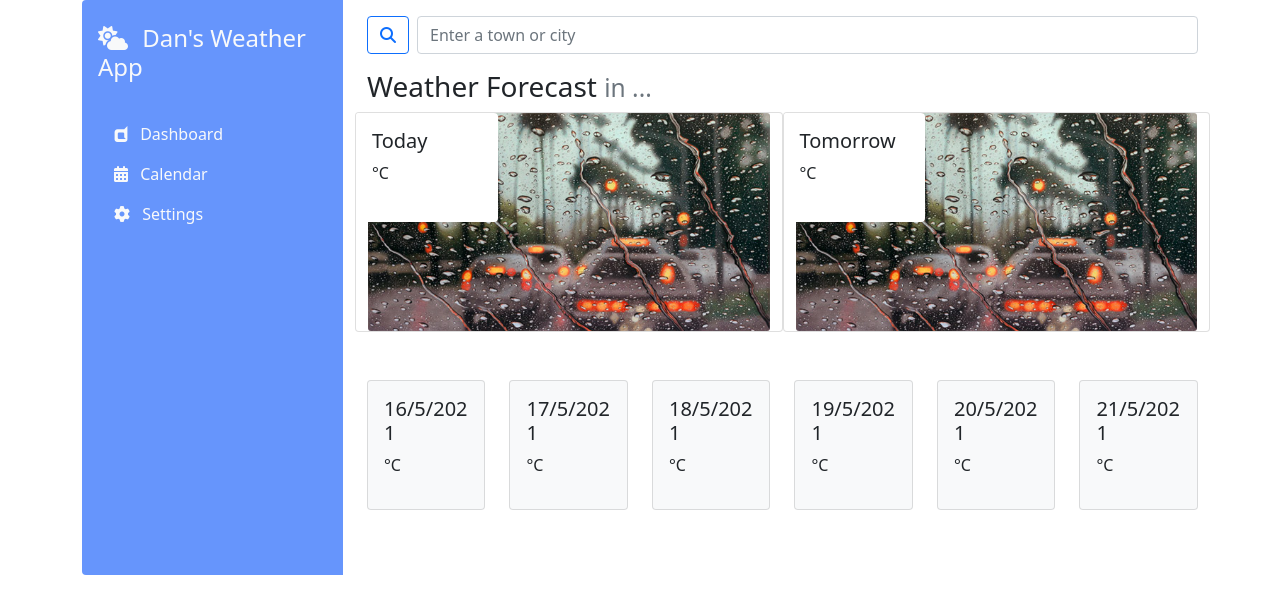
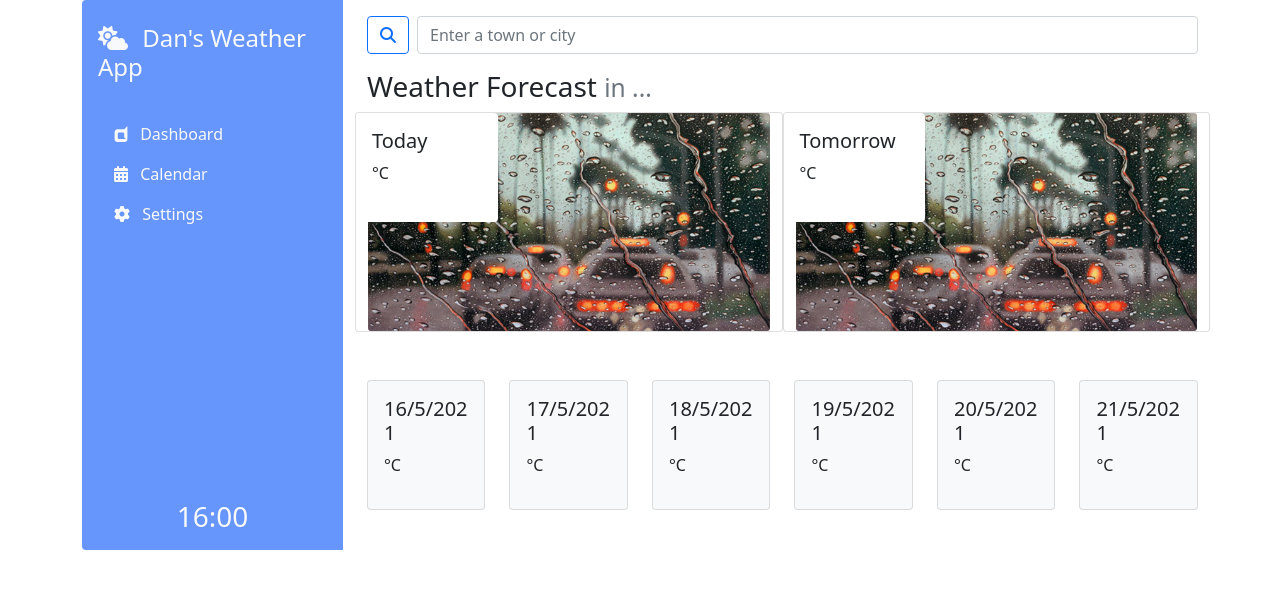
Before and after one commit to DanLi14/Weather-App, a plain HTML site: page index.html in a window 1280 px wide. Drawn offline with nearby package versions, Linux system fonts and the light colour scheme.

Commit message:
Added a basic/prototype localtime feature.

```diff
--- a/index.html
+++ b/index.html
@@ -24,7 +24,7 @@
     <div class="container">
       <div class="row">
         <div class="col-md-4 col-lg-3">
-          <ul class="nav flex-column rounded-start" style="background-color: #6695fc; height: 575px;">
+          <ul class="nav flex-column rounded-start" style="background-color: #6695fc; height: 550px;">
             <li class="nav-item">
               <h4 class="nav-link active text-light mt-3"><i class="fas fa-cloud-sun me-2"></i> Dan's Weather App</h4>
             </li>
@@ -36,6 +36,9 @@
             </li>
             <li class="nav-item">
                 <a class="nav-link fs-6 ms-3 text-light" href="#"><i class="fas fa-cog me-2"></i> Settings</a>
+            </li>
+            <li class="nav-item">
+              <h5 class="nav-link active text-center text-light mt-3 timetext fs-3"></h5>
             </li>
           </ul>
         </div>
--- a/index.js
+++ b/index.js
@@ -1,6 +1,7 @@
 const searchInput = document.querySelector('.search');
 const submitBtn = document.querySelector('.submit');
 const locationText = document.querySelector('.text-muted');
+const timeText = document.querySelector('.timetext');
 const cardText1 = document.querySelector('.card-text1');
 const cardText2 = document.querySelector('.card-text2');
 const cardText3 = document.querySelector('.card-text3');
@@ -26,6 +27,16 @@ Date.prototype.addDays = function (days) {
 };
 
 let date = new Date();
+
+console.log(timeText);
+
+let time = `${date.getHours()}:${
+  date.getMinutes() < 10 ? 0 : ''
+}${date.getMinutes()}`;
+
+const showTime = () => {
+  timeText.textContent = time;
+};
 
 const showFutureDate = () => {
   card3Date = date.addDays(2);
@@ -70,6 +81,7 @@ const getWeatherData = async () => {
     const res = await axios.get(
       `http://api.openweathermap.org/data/2.5/weather?q=${searchInput.value}&units=metric&APPID=7474a10a1a947ecc6c3fb800ce3a7ae2`
     );
+    console.log(res);
     const { lon, lat } = res.data.coord;
     locationText.textContent = `in ${res.data.name}`;
     temp = Math.round(res.data.main.temp);
@@ -112,6 +124,7 @@ const getWeatherData = async () => {
 };
 
 showFutureDate();
+showTime();
 
 submitBtn.addEventListener('click', getWeatherData);
 searchInput.addEventListener('keypress', function (e) {
--- a/style.css
+++ b/style.css
@@ -1,5 +1,9 @@
 /* Non-bootstrap/custom styling */
 
-.container {
+/* .container {
   min-height: 300px;
+} */
+
+.timetext {
+  padding-top: 250px;
 }
```
